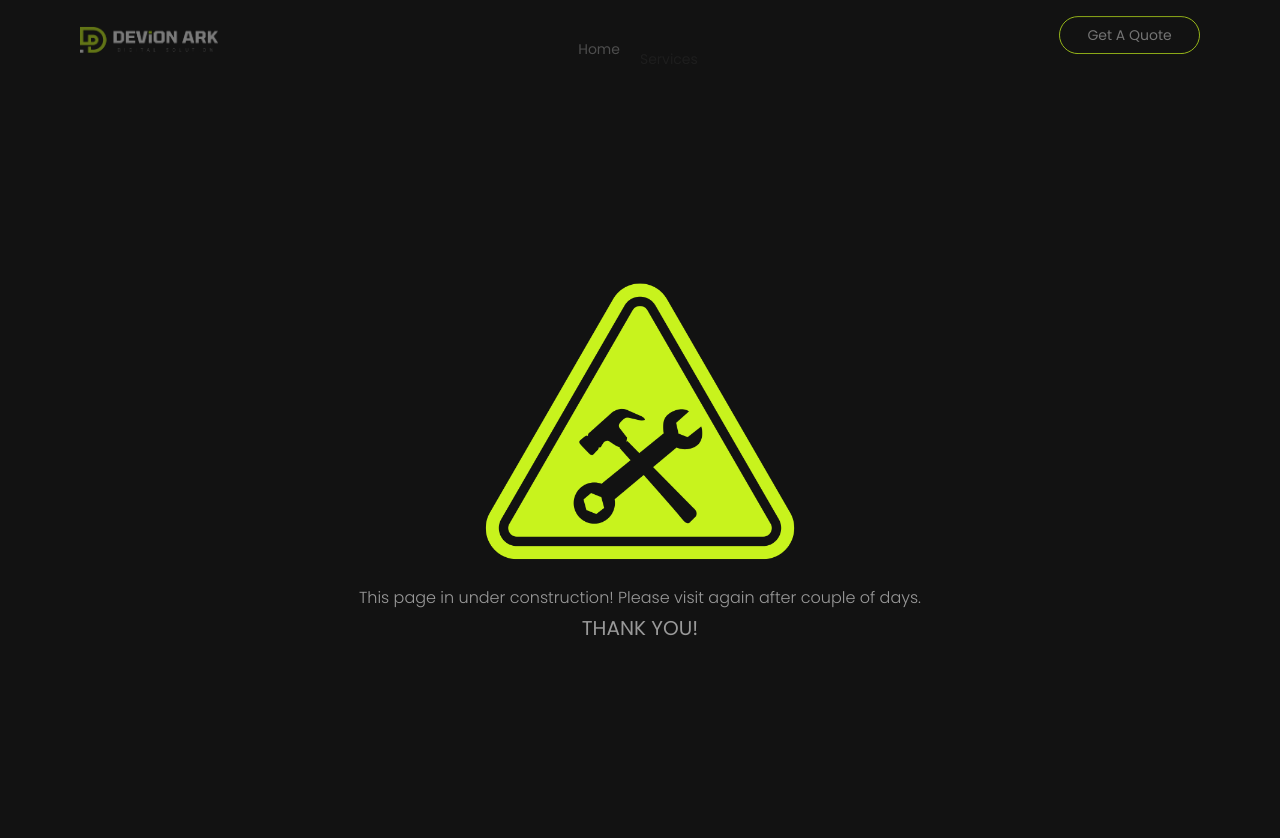
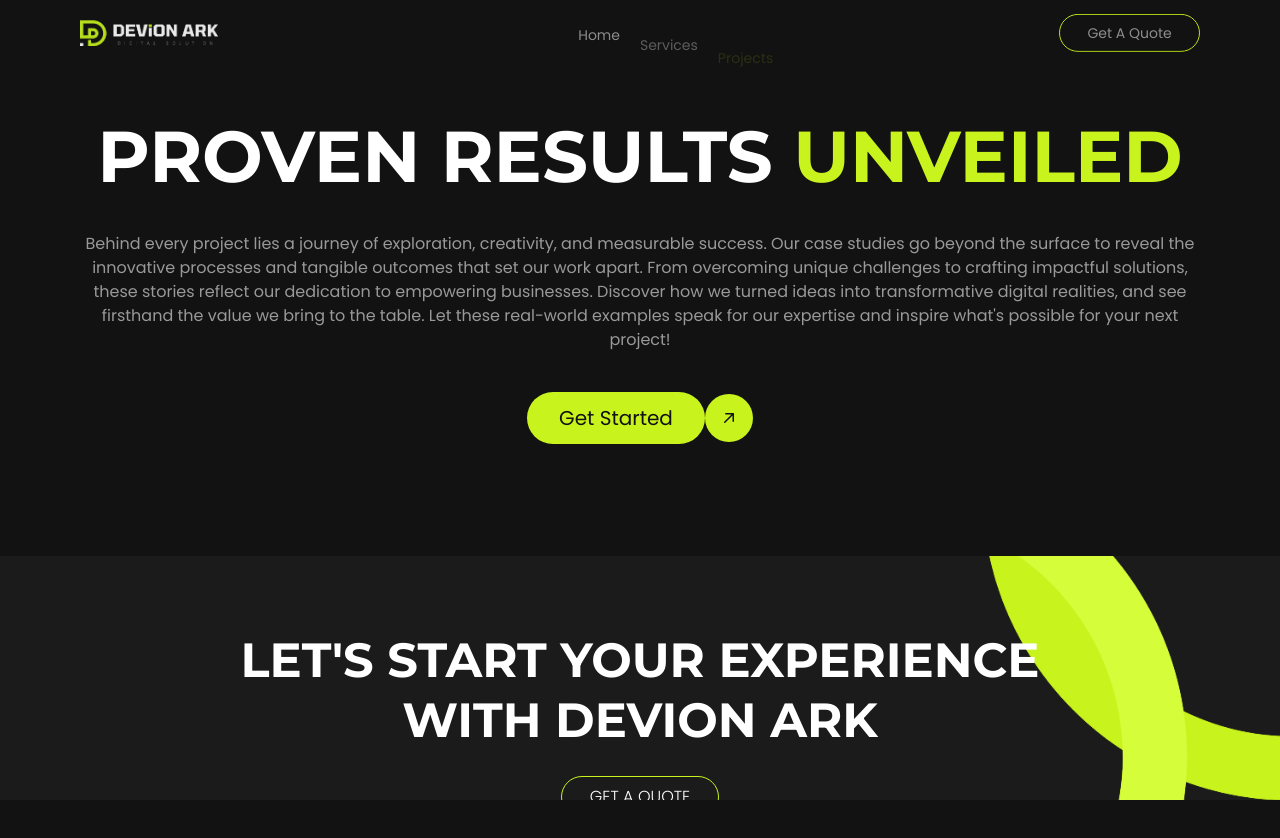
Before and after one commit to syednoor058/Digital-Agency-Website-React-Project, a React (Vite) app in the folder client/: page /projects in a window 1280 px wide. Shown: the top 838 px of the page. Built offline with nearby package versions, Linux system fonts and the light colour scheme.

Commit message:
Project page is on production.

```diff
--- a/client/src/components/hero/Hero3.jsx
+++ b/client/src/components/hero/Hero3.jsx
@@ -97,9 +97,9 @@ export default function Hero3() {
       ref={comp}
       data-scroll-container
       id="landing-hero"
-      className="w-full font-bodyFont text-lightBodyText   bg-darkPrimary overflow-hidden relative"
+      className="w-full h-full lg:min-h-screen font-bodyFont text-lightBodyText   bg-darkPrimary overflow-hidden relative"
     >
-      <div className="w-full min-h-screen px-5 sm:px-7 lg:px-10 xl:px-20 py-10 lg:pt-24 lg:pb-10 relative z-[5] backdrop-blur-[1px] flex flex-col lg:flex-row gap-10 md:gap-16">
+      <div className="w-full px-5 sm:px-7 lg:px-10 xl:px-20 py-10 lg:pt-24 lg:pb-10 relative z-[5] backdrop-blur-[1px] flex flex-col lg:flex-row gap-10 md:gap-16">
         <div className="w-full lg:w-[50%] flex flex-col gap-5 md:gap-7">
           <div className="uppercase font-titleFont font-bold text-[28px] sm:text-5xl lg:text-[30px] leading-none text-center lg:text-start text-lightTitleText">
             <h1 className="font-light overflow-hidden">
--- a/client/src/screens/projects/Projects.jsx
+++ b/client/src/screens/projects/Projects.jsx
@@ -1,11 +1,47 @@
 // import React from 'react'
-
-import UnderContruction from "../../components/underConstruction/UnderContruction";
-
+import { HiMiniArrowUpRight } from "react-icons/hi2";
+import { Link } from "react-router-dom";
+import CallToAction from "../../components/callToAction/CallToAction";
+import Footer from "../../components/footer/Footer";
 export default function Projects() {
   return (
-    <div className="pt-14 lg:pt-10 w-full h-full overflow-x-hidden bg-darkPrimary">
-      <UnderContruction />
+    <div className="pt-14 lg:pt-10 w-full min-h-screen font-bodyFont overflow-x-hidden bg-darkPrimary text-lightBodyText">
+      <div className="pt-10 lg:pt-20 flex flex-col  gap-10 sm:gap-14  md:gap-20 lg:gap-28">
+        <section className="px-5 sm:px-7 lg:px-10 xl:px-20 flex flex-col gap-5 sm:gap-10">
+          <div className="text-start sm:text-center font-titleFont text-lightTitleText font-bold text-[34px] sm:text-7xl uppercase leading-none">
+            Proven Results <span className="text-accentColor">Unveiled</span>
+          </div>
+          <div className="text-start sm:text-center text-sm font-extralight sm:text-base sm:font-normal">
+            Behind every project lies a journey of exploration, creativity, and
+            measurable success. Our case studies go beyond the surface to reveal
+            the innovative processes and tangible outcomes that set our work
+            apart. From overcoming unique challenges to crafting impactful
+            solutions, these stories reflect our dedication to empowering
+            businesses. Discover how we turned ideas into transformative digital
+            realities, and see firsthand the value we bring to the table. Let
+            these real-world examples speak for our expertise and inspire what's
+            possible for your next project!
+          </div>
+          <div className="flex justify-center items-center">
+            <div className="flex flex-row hover:flex-row-reverse duration-500 items-center">
+              <Link to="/pricing">
+                <div className="text-center text-base sm:text-xl px-8 py-2 sm:py-3 rounded-full bg-accentColor text-darkTitleText">
+                  Get Started
+                </div>
+              </Link>
+              <div className="w-10 sm:w-12 h-10 sm:h-12 rounded-full flex justify-center items-center bg-accentColor text-darkTitleText text-lg sm:text-xl">
+                <HiMiniArrowUpRight />
+              </div>
+            </div>
+          </div>
+        </section>
+        <div className="flex flex-col">
+          {/* Call To Action Section */}
+          <CallToAction />
+          {/* Footer Section */}
+          <Footer />
+        </div>
+      </div>
     </div>
   );
 }
--- a/client/src/screens/services/Services.jsx
+++ b/client/src/screens/services/Services.jsx
@@ -1,5 +1,6 @@
 // import React from 'react'
 import { useEffect } from "react";
+import { HiMiniArrowUpRight } from "react-icons/hi2";
 import {
   LuGlobe2,
   LuKanbanSquare,
@@ -12,6 +13,7 @@ import {
 } from "react-icons/lu";
 import { MdControlPoint } from "react-icons/md";
 import { PiArrowSquareUpRightThin } from "react-icons/pi";
+import { Link } from "react-router-dom";
 import serviceHeroImg from "../../assets/images/services_hero.png";
 import CallToAction from "../../components/callToAction/CallToAction";
 import Footer from "../../components/footer/Footer";
@@ -46,8 +48,18 @@ export default function Services() {
                 solutions that align with your goals, enhance customer
                 experiences, and drive lasting growth.
               </p>
-              <div className="flex justify-end pe-10 sm:pe-32 opacity-60">
-                <div className="w-fit rounded text-8xl border-lightBodyText rotate-180">
+              <div className="flex justify-between items-center pe-0 sm:pe-32">
+                <div className="flex flex-row hover:flex-row-reverse duration-500 items-center">
+                  <Link to="/pricing">
+                    <div className="text-center text-base sm:text-xl px-8 py-2 sm:py-3 rounded-full bg-accentColor text-darkTitleText">
+                      Get Started
+                    </div>
+                  </Link>
+                  <div className="w-10 sm:w-12 h-10 sm:h-12 rounded-full flex justify-center items-center bg-accentColor text-darkTitleText text-lg sm:text-xl">
+                    <HiMiniArrowUpRight />
+                  </div>
+                </div>
+                <div className="w-fit rounded text-8xl border-lightBodyText rotate-180 opacity-60">
                   <PiArrowSquareUpRightThin />
                 </div>
               </div>
```
